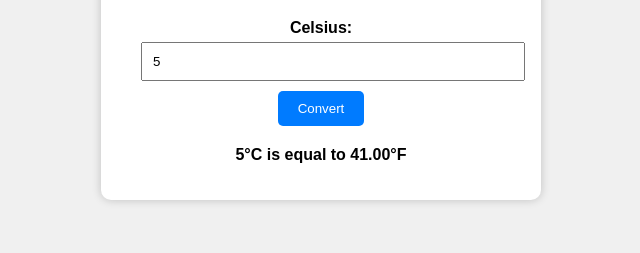
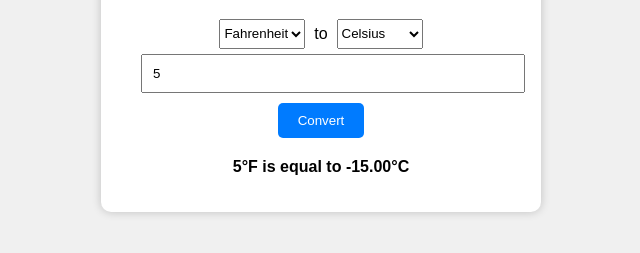
Before and after one commit to gits-up/temp-conversion, a plain HTML site: page index.html in a window 1280 px wide. Both pictures are taken after typing "5" into the empty fields and a click on the button "Convert". Shown: the part 101-354 px from the top of the page, without its empty margins (319-959 px from the left). Drawn offline with Linux system fonts and the light colour scheme.

Commit message:
Major redesign and added couple more temperature converters

```diff
--- a/index.html
+++ b/index.html
@@ -4,20 +4,32 @@
     <meta charset="UTF-8">
     <meta name="viewport" content="width=device-width, initial-scale=1.0">
     <link rel="stylesheet" href="styles.css">
+    <script src="script.js"></script>
+    <script src="tempConversion.js"></script>
     <title>Temperature Converter</title>
 </head>
 <body>
     <div class="container">
         <h1>Temperature Converter</h1>
         <div class="input-container">
-            <label for="celsius">Celsius:</label>
-            <input type="number" id="celsius" placeholder="Enter temperature in Celsius">
+            <select id="conversion-from-type" class="dropdown-box">
+                <option value="Fahrenheit">Fahrenheit</option>
+                <option value="Celsius">Celsius</option>
+                <option value="Kelvin">Kelvin</option>
+                <option value="Rankine">Rankine</option>
+            </select> &nbsp;to&nbsp;
+            <select id="conversion-to-type" class="dropdown-box">
+                <option value="Fahrenheit">Fahrenheit</option>
+                <option value="Celsius" selected>Celsius</option>
+                <option value="Kelvin">Kelvin</option>
+                <option value="Rankine">Rankine</option>
+            </select>
+            <input type="number" id="temperature" placeholder="Enter temperature in Fahrenheit">
             <button id="convert">Convert</button>
         </div>
         <div class="result">
             <p id="result-text"></p>
         </div>
     </div>
-    <script src="script.js"></script>
 </body>
 </html>
--- a/script.js
+++ b/script.js
@@ -1,15 +1,27 @@
 document.addEventListener("DOMContentLoaded", function() {
-    const celsiusInput = document.getElementById("celsius");
+    const temperatureInput = document.getElementById("temperature");
     const convertButton = document.getElementById("convert");
     const resultText = document.getElementById("result-text");
+    const fromTypeSelect = document.getElementById("conversion-from-type");
+    const toTypeSelect = document.getElementById("conversion-to-type");
 
     convertButton.addEventListener("click", function() {
-        const celsius = parseFloat(celsiusInput.value);
-        if (!isNaN(celsius)) {
-            const fahrenheit = (celsius * 9/5) + 32;
-            resultText.textContent = `${celsius}°C is equal to ${fahrenheit.toFixed(2)}°F`;
+        const selectedFromOption = fromTypeSelect.value;
+        const selectedToOption = toTypeSelect.value;
+        const temperature = parseFloat(temperatureInput.value);
+
+        if (isNaN(temperature)) {
+            resultText.textContent = `Please enter a valid temperature in ${selectedFromOption}.`;
         } else {
-            resultText.textContent = "Please enter a valid temperature in Celsius.";
+            const resultTempFunction = tempFunctionMap(selectedFromOption, selectedToOption);
+            const resultTempValue = resultTempFunction(temperature);
+            resultText.textContent = `${temperature}${tempUnitMap(selectedFromOption)} is equal to ${resultTempValue.toFixed(2)}${tempUnitMap(selectedToOption)}`;
         }
     });
+
+    fromTypeSelect.addEventListener("change", function() {
+        const selectedFromOption = fromTypeSelect.value;
+
+        temperatureInput.setAttribute("placeholder", `Enter temperature in ${selectedFromOption}`);
+    });
 });
--- a/styles.css
+++ b/styles.css
@@ -48,3 +48,7 @@ button {
     margin-top: 20px;
     font-weight: bold;
 }
+
+.dropdown-box {
+    height: 30px;
+}
--- /dev/null
+++ b/tempConversion.js
@@ -0,0 +1,89 @@
+function identityFunction(value) {
+    return value;
+}
+
+function celsiusToFahrenheit(celsius) {
+    return (celsius * 9/5) + 32;
+}
+
+function celsiusToKelvin(celsius) {
+    return celsius + 273.15;
+}
+
+function celsiusToRankine(celsius) {
+    return (celsius * 9/5) + 491.67;
+}
+
+function fahrenheitToCelsius(fahrenheit) {
+    return (fahrenheit - 32) * 5/9;
+}
+
+function fahrenheitToKelvin(fahrenheit) {
+    return (fahrenheit - 32) * 5/9 + 273.15;
+}
+
+function fahrenheitToRankine(fahrenheit) {
+    return fahrenheit + 459.67;
+}
+
+function kelvinToCelsius(kelvin) {
+    return kelvin - 273.15;
+}
+
+function kelvinToFahrenheit(kelvin) {
+    return (kelvin - 273.15) * 9/5 + 32;
+}
+
+function kelvinToRankine(kelvin) {
+    return kelvin * 9/5;
+}
+
+function rankineToCelsius(rankine) {
+    return (rankine - 491.67) * 5/9;
+}
+
+function rankineToFahrenheit(rankine) {
+    return rankine - 459.67;
+}
+
+function rankineToKelvin(rankine) {
+    return rankine * 5/9;
+}
+
+function tempFunctionMap(fromTemp, toTemp) {
+    const tempFuncMap = new Map([
+        ["CelsiusCelsius", identityFunction],
+        ["CelsiusFahrenheit", celsiusToFahrenheit],
+        ["CelsiusKelvin", celsiusToKelvin],
+        ["CelsiusRankine", celsiusToRankine],
+
+        ["FahrenheitCelsius", fahrenheitToCelsius],
+        ["FahrenheitFahrenheit", identityFunction],
+        ["FahrenheitKelvin", fahrenheitToKelvin],
+        ["FahrenheitRankine", fahrenheitToRankine],
+
+        ["KelvinCelsius", kelvinToCelsius],
+        ["KelvinFahrenheit", kelvinToFahrenheit],
+        ["KelvinKelvin", identityFunction],
+        ["KelvinRankine", kelvinToRankine],
+
+        ["RankineCelsius", rankineToCelsius],
+        ["RankineFahrenheit", rankineToFahrenheit],
+        ["RankineKelvin", rankineToKelvin],
+        ["RankineRankine", identityFunction],
+    ]);
+
+    const key = fromTemp + toTemp;
+    return tempFuncMap.get(key);
+}
+
+function tempUnitMap(tempType) {
+    const tempUnitMap = new Map([
+        ["Celsius", "°C"],
+        ["Fahrenheit", "°F"],
+        ["Kelvin", "K"],
+        ["Rankine", "°R"],
+    ]);
+
+    return tempUnitMap.get(tempType)
+}
```
